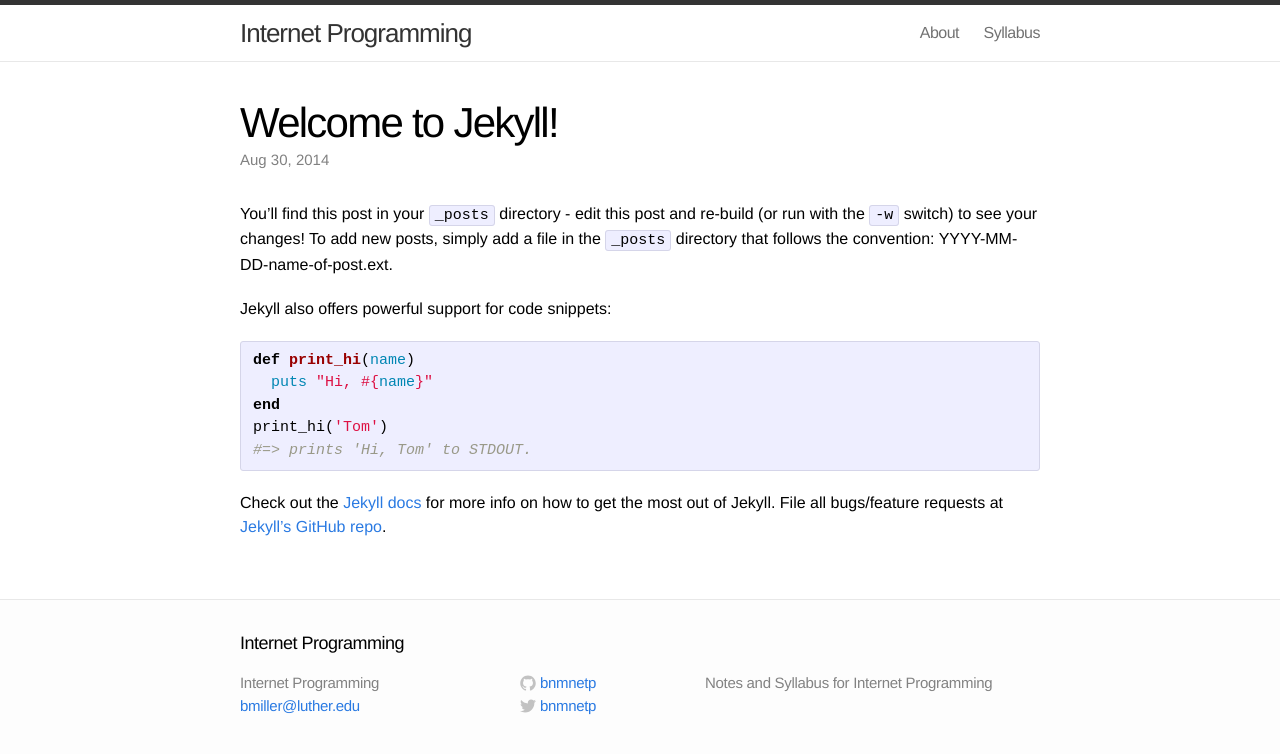
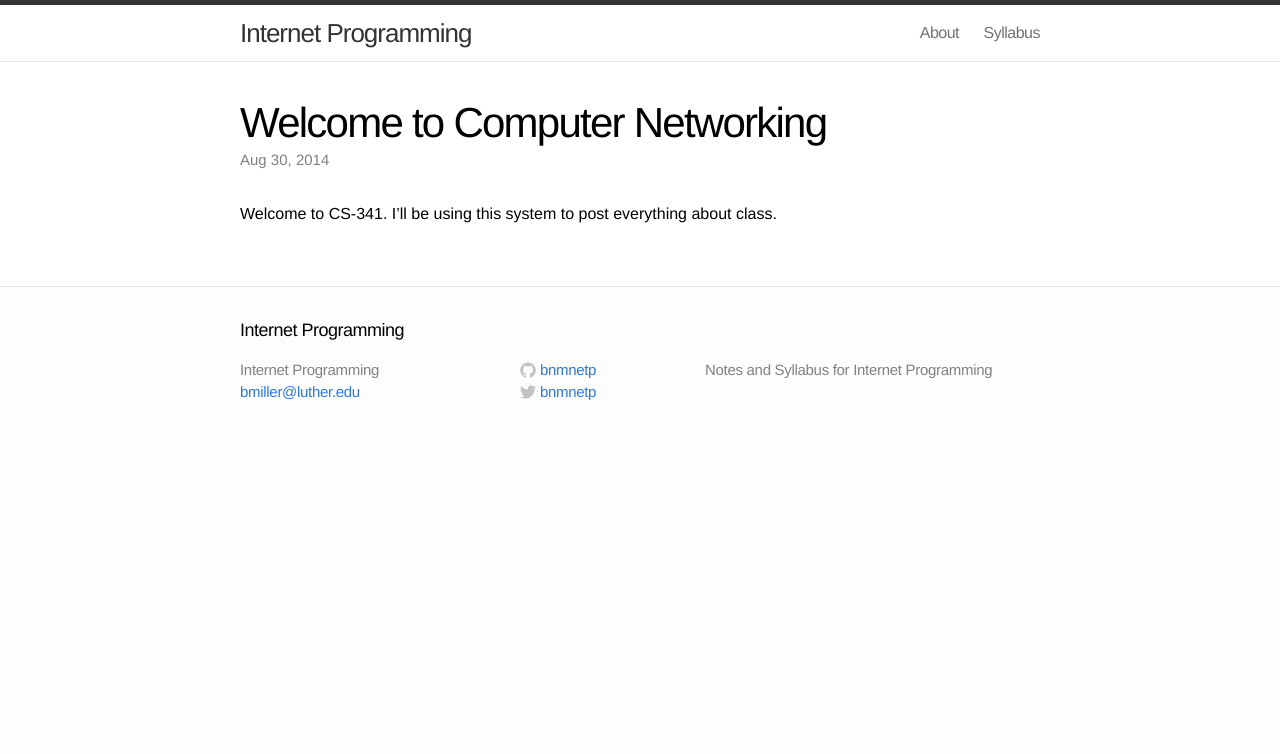
Before and after one commit to bnmnetp/CS341, a Jekyll site: the page built from _posts/2014-08-30-welcome-to-jekyll.markdown, in a window 1280 px wide. Shown: the top 754 px of the page. Built offline with Jekyll 4.4.1, drawn with Linux system fonts in a browser that asks for light colours.

Commit message:
update welcome

```diff
--- a/_posts/2014-08-30-welcome-to-jekyll.markdown
+++ b/_posts/2014-08-30-welcome-to-jekyll.markdown
@@ -1,24 +1,8 @@
 ---
 layout: post
-title:  "Welcome to Jekyll!"
+title:  "Welcome to Computer Networking"
 date:   2014-08-30 13:52:28
-categories: jekyll update
+categories: networking
 ---
 
-You'll find this post in your `_posts` directory - edit this post and re-build (or run with the `-w` switch) to see your changes!
-To add new posts, simply add a file in the `_posts` directory that follows the convention: YYYY-MM-DD-name-of-post.ext.
-
-Jekyll also offers powerful support for code snippets:
-
-{% highlight ruby %}
-def print_hi(name)
-  puts "Hi, #{name}"
-end
-print_hi('Tom')
-#=> prints 'Hi, Tom' to STDOUT.
-{% endhighlight %}
-
-Check out the [Jekyll docs][jekyll] for more info on how to get the most out of Jekyll. File all bugs/feature requests at [Jekyll's GitHub repo][jekyll-gh].
-
-[jekyll-gh]: https://github.com/jekyll/jekyll
-[jekyll]:    http://jekyllrb.com
+Welcome to CS-341.  I'll be using this system to post everything about class.
```
